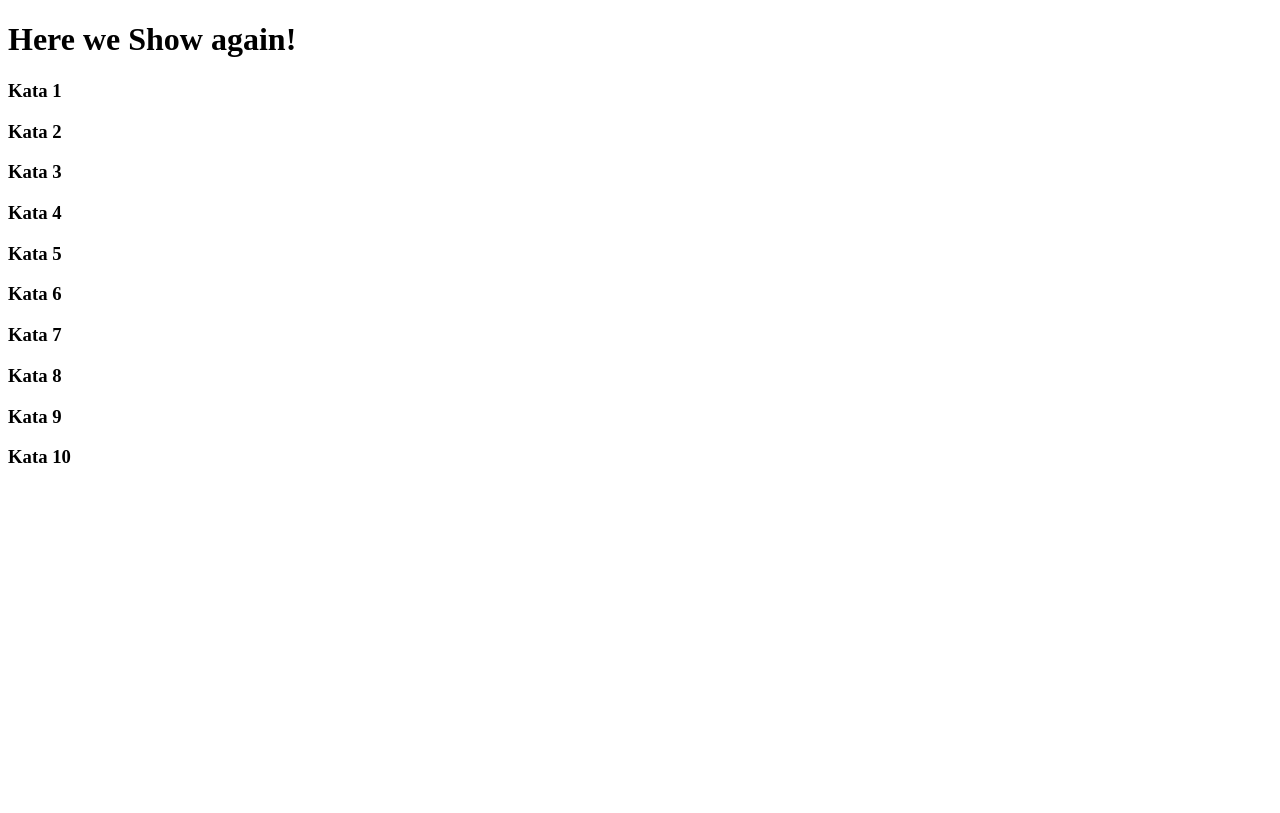
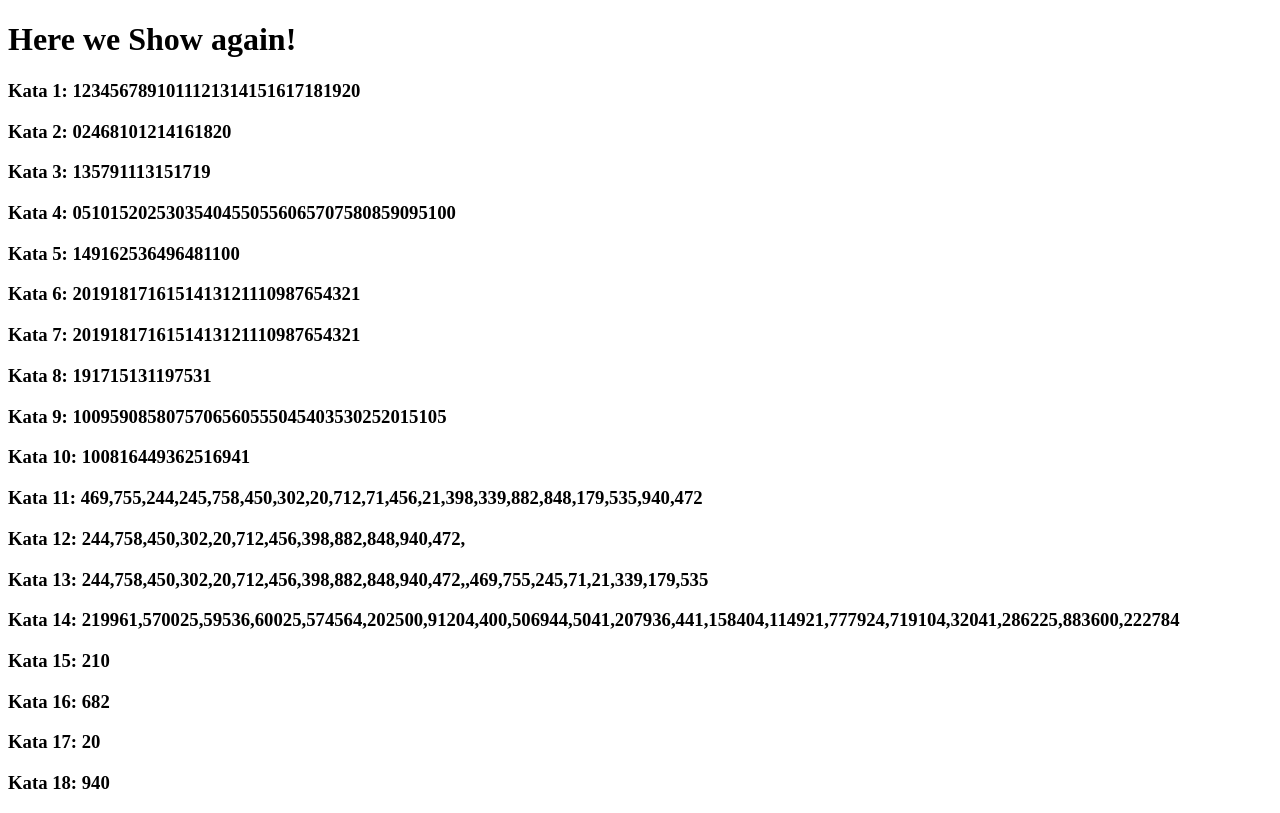
Before and after one commit to KahlilE/here-we-show-again, a plain HTML site: page index.html in a window 1280 px wide. Drawn offline with Linux system fonts and the light colour scheme.

Commit message:
added the rest of the Kata code

```diff
--- a/main.js
+++ b/main.js
@@ -1,43 +1,207 @@
+//Katas 1-4(Kahlil) Katas 5-8(Jeri) Katas 9-12(Georgette) Katas 13-18(Lorne)
+
 const mainElement = document.querySelector(".Kata-List")
 
 // Kata 1
 const kata1Heading = document.createElement('h3')
 mainElement.append(kata1Heading)
-kata1Heading.append('Kata 1')
+kata1Heading.append('Kata 1: ')
+
+for (counter = 1; counter <= 20; counter += 1) {
+    kata1Heading.append(counter)
+}
+
 
 // Kata 2
 const kata2Heading = document.createElement('h3')
 mainElement.append(kata2Heading)
-kata2Heading.append('Kata 2')
+kata2Heading.append('Kata 2: ')
+
+for (counter = 0; counter <= 20; counter += 2) {
+    kata2Heading.append(counter)
+}
+
+
 // Kata 3
 const kata3Heading = document.createElement('h3')
 mainElement.append(kata3Heading)
-kata3Heading.append('Kata 3')
+kata3Heading.append('Kata 3: ')
+
+for (counter = 1; counter <= 20; counter += 2) {
+    kata3Heading.append(counter)
+}
+
+
 // Kata 4
 const kata4Heading = document.createElement('h3')
 mainElement.append(kata4Heading)
-kata4Heading.append('Kata 4')
+kata4Heading.append('Kata 4: ')
+
+for (counter = 0; counter <= 100; counter += 5) {
+    kata4Heading.append(counter)
+}
+
+
 // Kata 5
 const kata5Heading = document.createElement('h3')
 mainElement.append(kata5Heading)
-kata5Heading.append('Kata 5')
+kata5Heading.append('Kata 5: ')
+
+for (let counter = 1; counter <= 10; counter += 1) {
+    kata5Heading.append(counter * counter);
+
+}
+
 // Kata 6
 const kata6Heading = document.createElement('h3')
 mainElement.append(kata6Heading)
-kata6Heading.append('Kata 6')
+kata6Heading.append('Kata 6: ')
+
+for (counter = 20; counter >= 1; counter -= 1) {
+    kata6Heading.append(counter)
+}
+
+
 // Kata 7
 const kata7Heading = document.createElement('h3')
 mainElement.append(kata7Heading)
-kata7Heading.append('Kata 7')
+kata7Heading.append('Kata 7: ')
+
+for (counter = 20; counter >= 1; counter -= 1) {
+    kata7Heading.append(counter)
+}
+
+
 // Kata 8
 const kata8Heading = document.createElement('h3')
 mainElement.append(kata8Heading)
-kata8Heading.append('Kata 8')
+kata8Heading.append('Kata 8: ')
+
+for (counter = 19; counter >= 1; counter -= 2) {
+    kata8Heading.append(counter)
+}
+
+
 // Kata 9
 const kata9Heading = document.createElement('h3')
 mainElement.append(kata9Heading)
-kata9Heading.append('Kata 9')
+kata9Heading.append('Kata 9: ')
+
+for (counter = 100; counter >= 1; counter -= 5) {
+    kata9Heading.append(counter)
+}
+
+
 // Kata 10
 const kata10Heading = document.createElement('h3')
 mainElement.append(kata10Heading)
-kata10Heading.append('Kata 10')
+kata10Heading.append('Kata 10: ')
+
+for (let counter = 10; counter >= 1; counter -= 1) {
+    kata10Heading.append(counter * counter);
+
+}
+
+
+
+//Kata 11
+const kata11Heading = document.createElement('h3')
+mainElement.append(kata11Heading)
+kata11Heading.append('Kata 11: ')
+
+const sampleArray = [
+    469, 755, 244, 245, 758, 450, 302, 20, 712, 71,
+    456, 21, 398, 339, 882, 848, 179, 535, 940, 472,
+];
+
+kata11Heading.append(sampleArray)
+
+//Kata 12 -Lorne did the rest.
+const kata12Heading = document.createElement('h3')
+mainElement.append(kata12Heading)
+kata12Heading.append('Kata 12: ')
+
+let newArray = []
+
+for (counter = 0; counter <= sampleArray.length; counter++) {
+    let sampleArrayElement = sampleArray[counter]
+    if (!(sampleArrayElement % 2)) {
+        newArray.push(sampleArrayElement)
+    }
+}
+
+kata12Heading.append(newArray)
+
+//Kata 13 -Lorne was also here
+const kata13Heading = document.createElement('h3')
+mainElement.append(kata13Heading)
+kata13Heading.append('Kata 13: ')
+
+
+
+for (counter = 0; counter <= sampleArray.length; counter++) {
+    let sampleArrayElement = sampleArray[counter]
+    if (sampleArrayElement % 2) {
+        newArray.push(sampleArrayElement)
+    }
+}
+
+kata13Heading.append(newArray)
+
+
+//Kata 14
+
+const kata14Heading = document.createElement('h3')
+mainElement.append(kata14Heading)
+kata14Heading.append('Kata 14: ')
+let kata14Array = []
+
+for (counter = 0; counter < sampleArray.length; counter++) {
+    let sampleArrayElement = sampleArray[counter]
+    kata14Array.push(sampleArrayElement * sampleArrayElement)
+}
+
+kata14Heading.append(kata14Array)
+
+
+
+// Kata 15 -Lorne isn't leaving
+const kata15Heading = document.createElement('h3')
+mainElement.append(kata15Heading)
+kata15Heading.append(`Kata 15: \r`)
+let numSum = 0
+for (let counter = 1; counter <= 20; counter++) {
+    numSum = numSum + counter
+}
+kata15Heading.append(numSum)
+
+
+
+
+// Kata 16
+const kata16Heading = document.createElement('h3')
+mainElement.append(kata16Heading)
+kata16Heading.append(`Kata 16: \r`)
+let numSumKata16 = 0
+for (let counter = 1; counter < sampleArray.length; counter++) {
+    numSumKata16 = numSum + sampleArray[counter]
+}
+kata16Heading.append(numSumKata16)
+
+
+
+//Kata 17
+
+const kata17Heading = document.createElement('h3')
+mainElement.append(kata17Heading)
+kata17Heading.append(`Kata 17: \r`)
+let kata17Array = sampleArray.sort(function (a, b) { return a - b })
+kata17Heading.append(kata17Array[0])
+
+
+//Kata 18
+const kata18Heading = document.createElement('h3')
+mainElement.append(kata18Heading)
+kata18Heading.append(`Kata 18: \r`)
+let kata18Array = sampleArray.sort(function (a, b) { return a - b })
+kata18Heading.append(kata18Array[sampleArray.length - 1])
--- a/style.css
+++ b/style.css
@@ -0,0 +1,28 @@
+* {
+    box-sizing: border-box;
+
+}
+
+.h3 {
+    border: solid gray;
+    width: 100px;
+    height: 20px;
+
+}
+
+
+/* h3 {
+background-color: gray;
+width: 100px;
+height: 20px;
+
+
+} */
+
+
+
+    /* Display 20 solid gray rectangles, each 20px high and 100px wide.
+    Display 20 solid gray rectangles, each 20px high, with widths ranging evenly from 105px to 200px (remember #4, above).
+    Display 20 solid gray rectangles, each 20px high, with widths in pixels given by the 20 elements of sampleArray.
+    As in #21, but alternate colors so that every other rectangle is red.
+    As in #21, but color the rectangles with even widths red. */
```
Also changed, not shown: index.html (+2 -0 lines).
